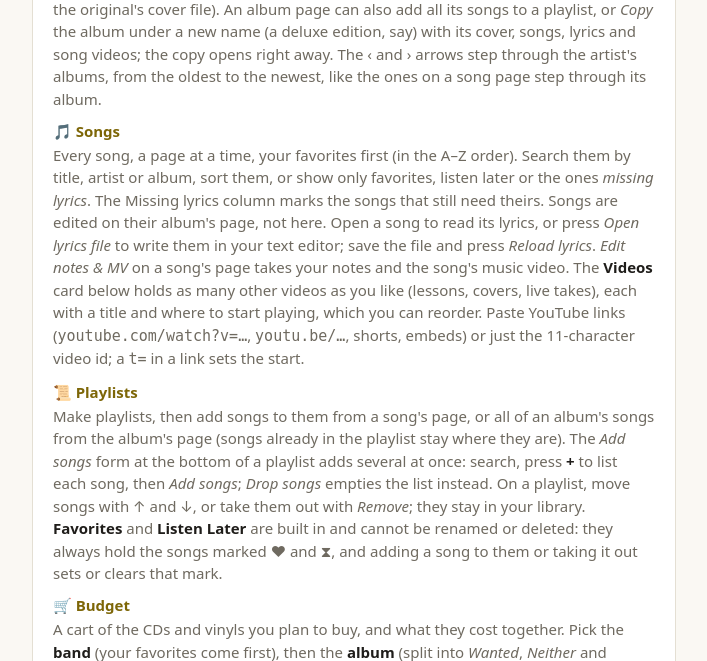
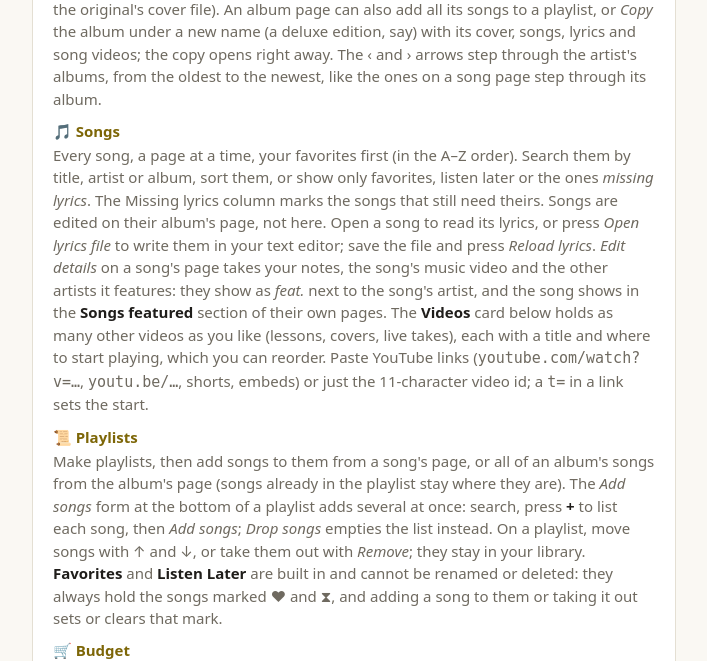
Before and after one commit to trOOnies/implicated, a FastAPI app: page /help in a window 1280 px wide. Shown: the part 864-1525 px from the top of the page, without its empty margins (24-731 px from the left). Run offline with FastAPI, Linux system fonts and the light colour scheme; parts of the project's set-up code (start-up, migrations or seed data) failed here and were passed over.

Commit message:
Add featured artists to songs
Credit other artists on a song from Edit details on its page. The song
page shows them as "feat." links, and each featured artist's page lists
the song in a Songs featured section. Credits survive re-imports, are
copied with albums, and have their own API routes.

Co-Authored-By: Claude Opus 5.5 <noreply@anthropic.com>

```diff
--- a/src/implicated/library.py
+++ b/src/implicated/library.py
@@ -117,6 +117,13 @@ CREATE TABLE IF NOT EXISTS songs (
     no_lyrics        INTEGER NOT NULL DEFAULT 0,
     mv               TEXT,
     listen_later     INTEGER NOT NULL DEFAULT 0
+);
+-- Other artists a song features ("feat."), in the order they are credited.
+CREATE TABLE IF NOT EXISTS song_features (
+    song_id   INTEGER NOT NULL REFERENCES songs(id) ON DELETE CASCADE,
+    artist_id INTEGER NOT NULL REFERENCES artists(id) ON DELETE CASCADE,
+    position  INTEGER NOT NULL,
+    PRIMARY KEY (song_id, artist_id)
 );
 CREATE TABLE IF NOT EXISTS song_videos (
     id            INTEGER PRIMARY KEY,
@@ -185,6 +192,7 @@ CREATE INDEX IF NOT EXISTS idx_songs_artist ON songs(artist_id);
 CREATE INDEX IF NOT EXISTS idx_plays_song ON plays(song_id);
 CREATE INDEX IF NOT EXISTS idx_playlist_songs_song ON playlist_songs(song_id);
 CREATE INDEX IF NOT EXISTS idx_song_videos_song ON song_videos(song_id);
+CREATE INDEX IF NOT EXISTS idx_song_features_artist ON song_features(artist_id);
 """
 
 # Columns added after the first release: (table, column, declaration). Older databases get them
@@ -236,6 +244,8 @@ SONGS_WHERE = """
      AND (:album_id IS NULL OR s.album_id = :album_id)
      AND (:playlist_id IS NULL OR ps.playlist_id IS NOT NULL)
      AND (:song_ids IS NULL OR s.id IN (SELECT value FROM json_each(:song_ids)))
+     AND (:featuring IS NULL OR EXISTS (SELECT 1 FROM song_features
+                                         WHERE song_id = s.id AND artist_id = :featuring))
      AND (:favorites = 0 OR s.favorite = 1)
      AND (:listen_later = 0 OR s.listen_later = 1)
      AND (:missing_lyrics = 0 OR (s.lyrics IS NULL AND s.no_lyrics = 0))
@@ -862,9 +872,9 @@ class Library:
 
     def copy_album(self, album_id: int, title: str) -> Album:
         """Make a new album of the same artist called ``title`` with everything the album has:
-        its details, cover and songs, with their details, lyrics and videos. Plays and playlist
-        entries stay with the original (copied favorites and listen later marks still land in
-        those playlists)."""
+        its details, cover and songs, with their details, lyrics, featured artists and videos.
+        Plays and playlist entries stay with the original (copied favorites and listen later marks
+        still land in those playlists)."""
         album = self.get_album(album_id)
         title = title.strip()
         if _dashless(title).casefold() == _dashless(album.title).casefold():
@@ -882,6 +892,7 @@ class Library:
                 values = {f.name: getattr(song, f.name) for f in fields(SongIn)}
                 new = self.create_song(SongIn(**{**values, "album_id": copy.id}))
                 self.set_lyrics(new.id, song.lyrics)
+                self.set_featuring(new.id, [a.id for a in self.list_featuring(song.id)])
                 for video in self.list_videos(song.id):
                     self.add_video(
                         new.id, SongVideoIn(video.youtube, video.title, video.start_seconds)
@@ -987,13 +998,15 @@ class Library:
         missing_lyrics: bool = False,
         playlist_id: int | None = None,
         song_ids: list[int] | None = None,
+        featuring: int | None = None,
         order: str = "title",
         favorites_first: bool = False,
         limit: int | None = None,
         offset: int = 0,
     ) -> list[SongSummary]:
         """Songs matching every filter given (``missing_lyrics``: songs with words but no lyrics
-        yet), and only ``limit`` of them after the first ``offset``; ``order="playlist"`` keeps
+        yet; ``featuring``: songs of other artists that feature this one), and only ``limit``
+        of them after the first ``offset``; ``order="playlist"`` keeps
         the order of the songs in ``playlist_id``, and ``favorites_first`` goes before it."""
         order_by = {
             "title": "s.title COLLATE NOCASE",
@@ -1021,6 +1034,7 @@ class Library:
                 missing_lyrics,
                 playlist_id,
                 song_ids,
+                featuring,
             ),
             "limit": -1 if limit is None else limit,
             "offset": offset,
@@ -1066,12 +1080,14 @@ class Library:
         missing_lyrics: bool,
         playlist_id: int | None = None,
         song_ids: list[int] | None = None,
+        featuring: int | None = None,
     ) -> dict:
         return {
             "artist_id": artist_id,
             "album_id": album_id,
             "playlist_id": playlist_id,
             "song_ids": None if song_ids is None else json.dumps(song_ids),
+            "featuring": featuring,
             "favorites": int(favorites),
             "listen_later": int(listen_later),
             "missing_lyrics": int(missing_lyrics),
@@ -1152,6 +1168,11 @@ class Library:
                        mv = :mv, listen_later = :listen_later
                    WHERE id = :id""",
                 {**self._song_values(data), "id": song_id},
+            )
+            # An artist is not featured on its own song.
+            conn.execute(
+                "DELETE FROM song_features WHERE song_id = ? AND artist_id = ?",
+                (song_id, data.artist_id),
             )
         self._sync_marks(song_id)
         # A renamed song takes its lyrics, timed lyrics and tab files along (copies, if another
@@ -1287,6 +1308,41 @@ class Library:
         values["mv"] = youtube_id(data.mv, "mv")
         values["listen_later"] = int(data.listen_later)
         return values
+
+    # Featured artists
+
+    def list_featuring(self, song_id: int) -> list[Artist]:
+        """The other artists the song features, in the order they are credited."""
+        self.get_song(song_id)
+        with self.connect() as conn:
+            rows = conn.execute(
+                """SELECT a.* FROM song_features f JOIN artists a ON a.id = f.artist_id
+                    WHERE f.song_id = ? ORDER BY f.position""",
+                (song_id,),
+            ).fetchall()
+        return [_artist(row) for row in rows]
+
+    def set_featuring(self, song_id: int, artist_ids: list[int]) -> list[Artist]:
+        """Replace the artists the song features with ``artist_ids``, in that order (repeats
+        count once). The song's own artist cannot be one of them."""
+        song = self.get_song(song_id)
+        artist_ids = list(dict.fromkeys(artist_ids))
+        for artist_id in artist_ids:
+            self.get_artist(artist_id)
+            if artist_id == song.artist_id:
+                raise ValueError("a song cannot feature its own artist")
+        with self.connect() as conn:
+            conn.execute("DELETE FROM song_features WHERE song_id = ?", (song_id,))
+            conn.executemany(
+                "INSERT INTO song_features (song_id, artist_id, position) VALUES (?, ?, ?)",
+                [(song_id, artist_id, i) for i, artist_id in enumerate(artist_ids)],
+            )
+        return self.list_featuring(song_id)
+
+    def featured_songs(self, artist_id: int) -> list[SongSummary]:
+        """Songs of other artists that feature this one, A–Z."""
+        self.get_artist(artist_id)
+        return self.list_songs(featuring=artist_id)
 
     # Song videos
 
--- a/src/implicated/web/static/style.css
+++ b/src/implicated/web/static/style.css
@@ -434,3 +434,10 @@ details.budget > .row { margin-top: .5rem; }
 
 /* Concerts you are going to stand out */
 .concerts tr.going td { background: var(--accent-soft); }
+
+/* Featured artists of a song */
+.featuring { margin-left: .2rem; }
+fieldset.featuring-pick { border: 1px solid var(--border); border-radius: 6px; padding: .4rem .7rem .6rem; margin: 0; }
+fieldset.featuring-pick legend { font-size: .85rem; color: var(--muted); padding: 0 .3rem; }
+.pick-list { display: grid; grid-template-columns: repeat(auto-fill, minmax(11rem, 1fr)); gap: .2rem .8rem; max-height: 12rem; overflow-y: auto; }
+.pick-list label.check { color: var(--text); }
--- a/src/implicated/web/templates/_song_info.html
+++ b/src/implicated/web/templates/_song_info.html
@@ -14,10 +14,11 @@
     <button type="button" hx-post="/songs/{{ s.song.id }}/play" hx-vals='{"ctx": "page"}'
             hx-target="#song-info" hx-swap="outerHTML" title="Log a listen">▶ Played</button>
     <button type="button" class="secondary" hx-get="/fragments/songs/{{ s.song.id }}/details"
-            hx-target="#song-info" hx-swap="outerHTML">Edit notes &amp; MV</button>
+            hx-target="#song-info" hx-swap="outerHTML">Edit details</button>
   </div>
   <p class="muted">
-    <a href="/artists/{{ artist.id }}">{{ artist.name }}</a>
+    <a href="/artists/{{ artist.id }}">{{ artist.name }}</a>{% if featuring %}
+    <span class="featuring">feat. {% for a in featuring %}<a href="/artists/{{ a.id }}">{{ a.name }}</a>{{ ', ' if not loop.last }}{% endfor %}</span>{% endif %}
     · {% if s.song.album_id %}{% if s.song.track_number %}track {{ s.song.track_number }} of {% endif %}<a href="/albums/{{ s.song.album_id }}">{{ s.album_title }}</a>{% else %}single{% endif %}
     · {{ s.song.duration_seconds | duration }}
     · {{ s.play_count }} plays · last played {{ s.last_played | when }}
--- a/src/implicated/web/templates/_songs.html
+++ b/src/implicated/web/templates/_songs.html
@@ -1,4 +1,5 @@
-{# ctx is "all" (with a `pager`), "album" or "playlist" (with `playlist_id`); it decides which
+{# ctx is "all" (with a `pager`), "album", "playlist" (with `playlist_id`) or "featured" (an
+   artist's Songs featured card); it decides which
    columns and buttons rows show. #}
 {% if pager %}{% with noun='songs', target='songs', place='top' %}{% include "_pager.html" %}{% endwith %}{% endif %}
 {% if songs %}
@@ -8,7 +9,7 @@
     <tr>
       {% if ctx == 'album' %}<th data-type="number">#</th>{% endif %}
       <th></th><th>Title</th>
-      {% if ctx in ('all', 'playlist') %}<th>Artist</th>{% endif %}
+      {% if ctx in ('all', 'playlist', 'featured') %}<th>Artist</th>{% endif %}
       {% if ctx != 'album' %}<th>Album</th>{% endif %}
       {% if ctx == 'all' %}<th data-type="number">Missing lyrics</th>{% endif %}
       <th data-type="number">Length</th><th data-type="number">Rating</th>
--- a/src/implicated/web/templates/artist.html
+++ b/src/implicated/web/templates/artist.html
@@ -16,6 +16,12 @@
   </div>
 </section>
 
+{# Songs of other artists that feature this one; reloaded when a song is deleted. #}
+<div id="featured" hx-get="/fragments/artists/{{ artist.id }}/featured"
+     hx-trigger="songs-changed from:body" hx-swap="innerHTML">
+  {% include "_featured.html" %}
+</div>
+
 <div class="grid">
   {% if album_plays %}
   <div class="card">{{ bar_chart(album_plays, "Plays per album") }}</div>
--- a/src/implicated/web/templates/help.html
+++ b/src/implicated/web/templates/help.html
@@ -50,7 +50,9 @@
       only favorites, listen later or the ones <em>missing lyrics</em>. The Missing lyrics column marks the songs that
       still need theirs. Songs are edited on their album's page, not here. Open a song to read its lyrics, or press <em>Open lyrics file</em> to
       write them in your text editor; save the file and press <em>Reload lyrics</em>.
-      <em>Edit notes &amp; MV</em> on a song's page takes your notes and the song's music video.
+      <em>Edit details</em> on a song's page takes your notes, the song's music video and the
+      other artists it features: they show as <em>feat.</em> next to the song's artist, and the
+      song shows in the <strong>Songs featured</strong> section of their own pages.
       The <strong>Videos</strong> card below holds as many other videos as you like (lessons,
       covers, live takes), each with a title and where to start playing, which you can reorder.
       Paste YouTube links (<code>youtube.com/watch?v=…</code>, <code>youtu.be/…</code>, shorts,
@@ -149,15 +151,15 @@
     timestamp per line like <code>[01:23.40]Words</code>; an empty <code>.txt</code> takes its words from it.</p>
     <p>🔄 The server imports the folder <strong>every time it starts</strong>, so restart it
     after editing the files. Importing again updates what changed and keeps your ratings, notes,
-    favorites, CD and vinyl ownership, music videos, song videos, listen later marks, playlists
-    and plays. Problems are listed in the server log.</p>
+    favorites, CD and vinyl ownership, music videos, featured artists, song videos, listen later
+    marks, playlists and plays. Problems are listed in the server log.</p>
   </section>
 
   <section class="card">
     <h2>🔌 API</h2>
     <p>Everything is also available as JSON under <code>/api</code>. The
     <a href="/docs">API page</a> lists every route, grouped by what it works on (artists,
-    members, albums, songs, song videos, playlists, plays and stats), and lets you try them in the browser.</p>
+    members, albums, songs, featured artists, song videos, playlists, plays and stats), and lets you try them in the browser.</p>
   </section>
 
   <section class="card">
```
Also changed, not shown: src/implicated/api/artists.py (+7 -1 lines), src/implicated/api/songs.py (+13 -1 lines), src/implicated/web/templates/_featured.html (added, +7 -0 lines), src/implicated/web/templates/_song_details_edit.html (+13 -0 lines), src/implicated/web/templates/_song_row.html (+4 -3 lines), src/implicated/web/views.py (+44 -14 lines), tests/test_api.py (+22 -0 lines), tests/test_library.py (+57 -0 lines), tests/test_web.py (+62 -1 lines), README.md.
